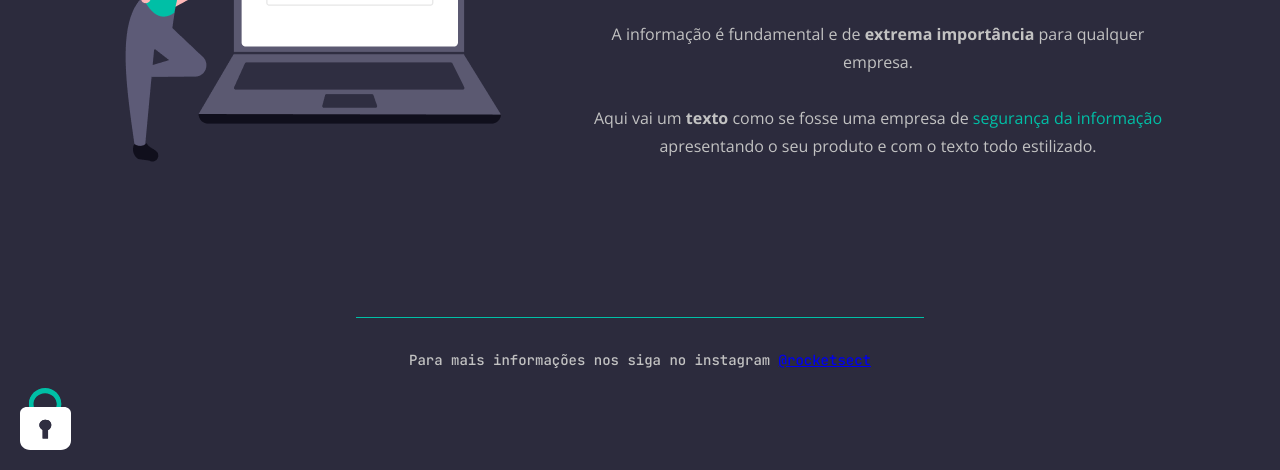
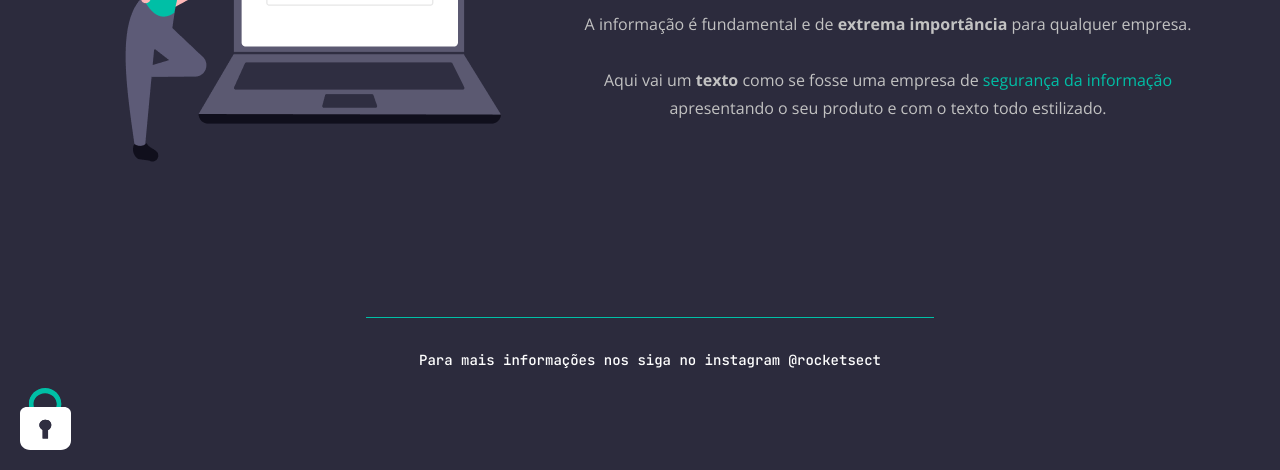
Before and after one commit to williamfarina/rocketSect, a plain HTML site: page index.html in a window 1280 px wide. Shown: the part 330-800 px from the top of the page. Drawn offline with nearby package versions, Linux system fonts and the light colour scheme.

Commit message:
Fixed footer and responsive code for large screens

```diff
--- a/style.css
+++ b/style.css
@@ -37,6 +37,10 @@ ul li a {
     text-decoration: none;
 }
 
+ul li a:hover {
+    color: #d4d4d4;
+}
+
 main {
     display: flex;
     justify-content: space-between;
@@ -73,7 +77,7 @@ footer {
 }
 
 footer p {
-    color: #C2C2C2;
+    color: #FFF;
 
     font-size: 14px;
     line-height: 28px;
@@ -81,10 +85,21 @@ footer p {
     padding-top: 28px;
 }
 
+footer p a {
+    color: #FFF;
+    text-decoration: none;
+}
+
 #padlock {
     position: fixed;
     bottom: 20px;
     left: 20px;
+}
+
+@media only screen and (min-width: 1280px) {
+    #page {
+        width: 1300px;
+    }
 }
 
 @media only screen and (max-width: 768px) {
```
